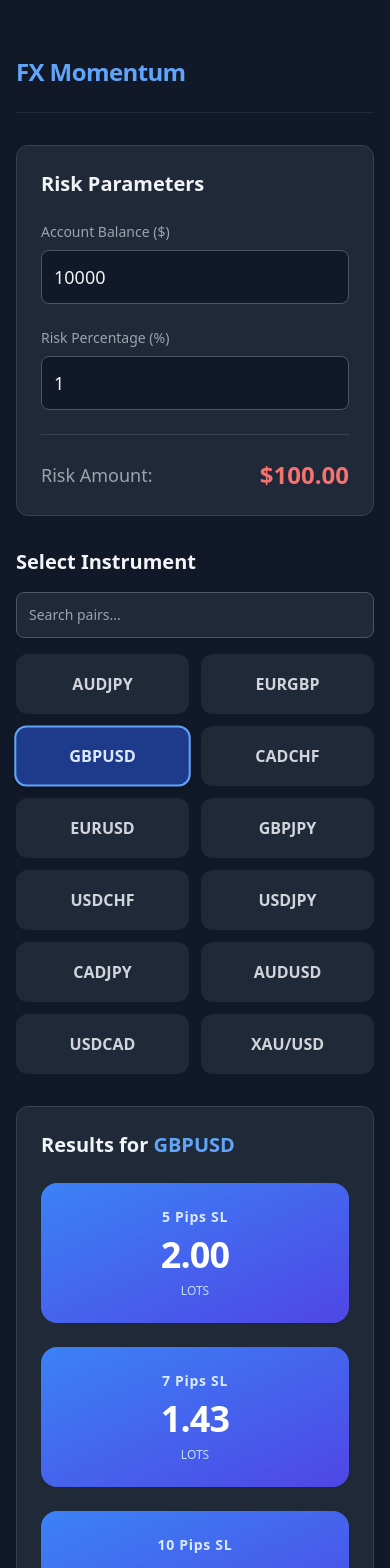
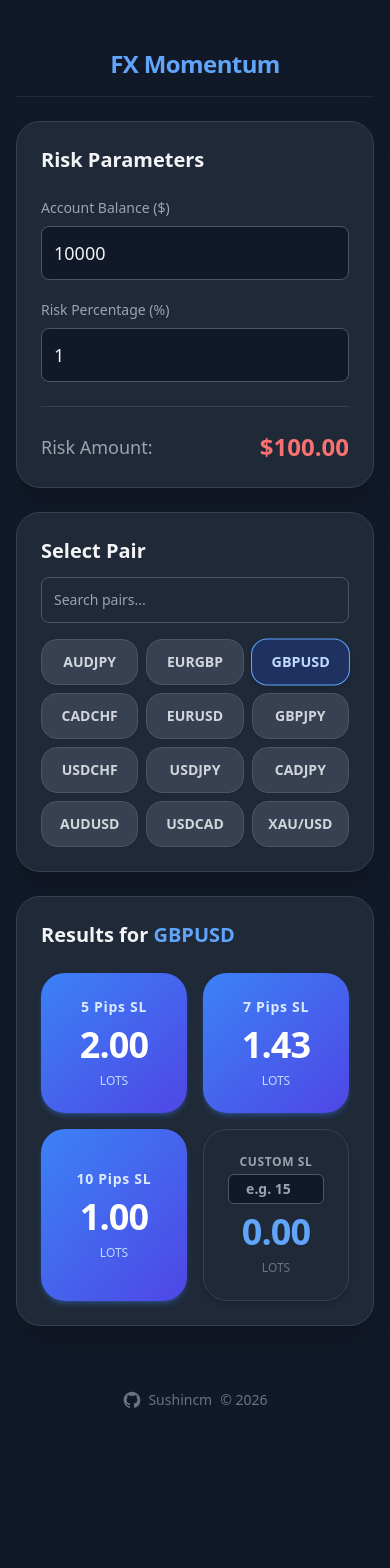
Before and after one commit to Sushincm/forex-pip-calculator, a React (Vite) app: page / in a window 390 px wide. Shown: the top 1568 px of the page. After the commit the page ends 1442 px from the top, so only its background shows below. Built offline with nearby package versions, Linux system fonts and the light colour scheme.

Commit message:
custom pip input added, and ui changed to similiar to mobile appliction

```diff
--- a/src/App.jsx
+++ b/src/App.jsx
@@ -14,6 +14,10 @@ function App() {
     return saved !== null ? Number(saved) : 1.0;
   });
   const [activePair, setActivePair] = useState('GBPUSD');
+  const [customPips, setCustomPips] = useState(() => {
+    const saved = localStorage.getItem('customPips');
+    return saved !== null ? JSON.parse(saved) : {};
+  });
 
   // Save to local storage when values change
   useEffect(() => {
@@ -24,12 +28,18 @@ function App() {
     localStorage.setItem('riskPercentage', riskPercentage);
   }, [riskPercentage]);
 
+  useEffect(() => {
+    localStorage.setItem('customPips', JSON.stringify(customPips));
+  }, [customPips]);
+
   return (
     <div className="min-h-screen transition-colors duration-200 bg-gray-50 dark:bg-gray-900 text-gray-900 dark:text-gray-100 font-sans">
-      <div className="max-w-4xl mx-auto px-4 py-8">
-        <Header />
+      <div className="max-w-[480px] mx-auto px-4 py-8">
+        <div className="animate-fade-in-up delay-100">
+          <Header />
+        </div>
 
-        <main className="space-y-8 animate-fade-in-up">
+        <main className="space-y-6 mt-6">
           <RiskSettings
             accountBalance={accountBalance}
             setAccountBalance={setAccountBalance}
@@ -46,6 +56,8 @@ function App() {
             accountBalance={accountBalance}
             riskPercentage={riskPercentage}
             activePair={activePair}
+            customPips={customPips}
+            setCustomPips={setCustomPips}
           />
         </main>
 
--- a/src/Header.jsx
+++ b/src/Header.jsx
@@ -2,7 +2,7 @@ import React from 'react';
 
 export default function Header({ darkMode, toggleDarkMode }) {
   return (
-    <header className="flex justify-between items-center py-6 border-b border-gray-200 dark:border-gray-800 mb-8">
+    <header className="flex justify-center items-center py-4 border-b border-gray-200 dark:border-gray-800">
       <h1 className="text-2xl font-bold tracking-tight text-blue-600 dark:text-blue-400">
         FX Momentum
       </h1>
--- a/src/LotCard.jsx
+++ b/src/LotCard.jsx
@@ -1,15 +1,16 @@
 import React from 'react';
 
-export default function LotCard({ label, lotSize, highlight }) {
+export default function LotCard({ label, lotSize, highlight, className = '' }) {
   const formattedLotSize = Number(lotSize).toFixed(2);
 
   return (
     <div
-      className={`p-6 rounded-2xl flex flex-col items-center justify-center transition-transform hover:scale-105 shadow-sm
+      className={`p-6 rounded-3xl flex flex-col items-center justify-center transition-transform hover:scale-105 shadow-md
         ${highlight
-          ? 'bg-gradient-to-br from-blue-500 to-indigo-600 text-white shadow-lg'
+          ? 'bg-gradient-to-br from-blue-500 to-indigo-600 text-white shadow-lg shadow-blue-500/30'
           : 'bg-white dark:bg-gray-800 text-gray-800 dark:text-gray-100 border border-gray-100 dark:border-gray-700'
         }
+        ${className}
       `}
     >
       <span className={`text-sm font-semibold tracking-wider mb-2 ${highlight ? 'text-blue-100' : 'text-gray-500 dark:text-gray-400'}`}>
--- a/src/PairGrid.jsx
+++ b/src/PairGrid.jsx
@@ -14,12 +14,12 @@ export default function PairGrid({ activePair, setActivePair }) {
   });
 
   return (
-    <div className="mb-8">
-      <div className="flex flex-col sm:flex-row sm:justify-between sm:items-center mb-4 gap-4">
+    <div className="mb-6 animate-fade-in-up delay-300 bg-white dark:bg-gray-800 rounded-3xl p-6 shadow-xl border border-gray-100 dark:border-gray-700">
+      <div className="flex flex-col mb-4 gap-3">
         <h2 className="text-xl font-semibold text-gray-800 dark:text-gray-100">
-          Select Instrument
+          Select Pair
         </h2>
-        <div className="relative w-full sm:w-64">
+        <div className="relative w-full">
           <input
             type="text"
             placeholder="Search pairs..."
@@ -31,19 +31,19 @@ export default function PairGrid({ activePair, setActivePair }) {
       </div>
 
       {filteredPairs.length === 0 ? (
-        <div className="text-center py-8 text-gray-500 dark:text-gray-400 bg-white dark:bg-gray-800 rounded-xl border border-gray-100 dark:border-gray-700 shadow-sm">
+        <div className="text-center py-6 text-gray-500 dark:text-gray-400 bg-gray-50 dark:bg-gray-900 rounded-xl shadow-inner">
           No pairs found matching "{searchTerm}"
         </div>
       ) : (
-        <div className="grid grid-cols-2 sm:grid-cols-3 md:grid-cols-4 gap-3">
+        <div className="grid grid-cols-3 gap-2">
           {filteredPairs.map(pair => (
             <button
               key={pair}
               onClick={() => setActivePair(pair)}
-              className={`p-4 rounded-xl font-bold transition-all duration-200 border-2 ${
+              className={`p-3 rounded-2xl font-bold transition-all duration-200 border text-sm ${
                 activePair === pair
-                  ? 'border-blue-500 bg-blue-50 text-blue-700 dark:bg-blue-900 dark:border-blue-400 dark:text-blue-100 shadow-md transform scale-[1.02]'
-                  : 'border-transparent bg-white dark:bg-gray-800 text-gray-600 dark:text-gray-300 hover:border-gray-300 dark:hover:border-gray-600 shadow-sm'
+                  ? 'border-blue-500 bg-blue-50 text-blue-700 dark:bg-blue-900/50 dark:border-blue-400 dark:text-blue-200 shadow-md transform scale-[1.02]'
+                  : 'border-gray-200 bg-gray-50 dark:bg-gray-700 dark:border-gray-600 text-gray-600 dark:text-gray-300 hover:border-gray-300 dark:hover:border-gray-500 shadow-sm'
               }`}
             >
               {pair === 'GOLDUSD' ? 'XAU/USD' : pair}
--- a/src/ResultsPanel.jsx
+++ b/src/ResultsPanel.jsx
@@ -6,6 +6,8 @@ export default function ResultsPanel({
   accountBalance,
   riskPercentage,
   activePair,
+  customPips,
+  setCustomPips,
 }) {
   // Total risk amount
   const riskAmount = accountBalance * (riskPercentage / 100);
@@ -22,8 +24,19 @@ export default function ResultsPanel({
 
   const isGold = activePair === "GOLDUSD";
 
+  const handleCustomPipsChange = (e) => {
+    const val = e.target.value;
+    setCustomPips((prev) => ({
+      ...prev,
+      [activePair]: val ? Number(val) : "",
+    }));
+  };
+
+  const currentCustomPip = customPips[activePair] || "";
+  const customLotSize = currentCustomPip ? calculateLotSize(currentCustomPip) : 0;
+
   return (
-    <div className="bg-white dark:bg-gray-800 rounded-xl p-6 shadow-sm border border-gray-100 dark:border-gray-700">
+    <div className="bg-white dark:bg-gray-800 rounded-3xl p-6 shadow-xl border border-gray-100 dark:border-gray-700 animate-fade-in-up delay-[400ms]">
       <h2 className="text-xl font-semibold mb-6 text-gray-800 dark:text-gray-100">
         Results for{" "}
         <span className="text-blue-600 dark:text-blue-400 font-bold">
@@ -32,13 +45,36 @@ export default function ResultsPanel({
       </h2>
 
       {isGold ? (
-        <div className="grid grid-cols-1 md:grid-cols-2 gap-6 items-center">
+        <div className="grid grid-cols-1 md:grid-cols-2 gap-4 items-center">
           <LotCard
             label="300 Points SL (30 Pips)"
             lotSize={calculateLotSize(30)}
             highlight={true}
           />
-          <div className="text-gray-500 dark:text-gray-400 p-4 bg-yellow-50 dark:bg-yellow-900/20 rounded-xl border border-yellow-200 dark:border-yellow-700/50">
+          {/* Custom Pips Card */}
+          <div className="p-6 rounded-3xl flex flex-col items-center justify-center transition-transform hover:scale-105 shadow-md bg-white dark:bg-gray-800 text-gray-800 dark:text-gray-100 border border-gray-100 dark:border-gray-700">
+            <div className="flex flex-col items-center w-full mb-2">
+              <label className="text-xs font-semibold tracking-wider text-gray-500 dark:text-gray-400 mb-1 uppercase">
+                Custom SL
+              </label>
+              <input
+                type="number"
+                value={currentCustomPip}
+                onChange={handleCustomPipsChange}
+                placeholder="e.g. 15"
+                step="0.1"
+                min="0"
+                className="w-24 text-center text-sm font-bold p-1 rounded-md border border-gray-300 dark:border-gray-600 bg-gray-50 dark:bg-gray-900 focus:ring-2 focus:ring-blue-500 outline-none transition text-gray-900 dark:text-gray-100"
+              />
+            </div>
+            <span className="text-4xl font-extrabold tracking-tight text-blue-600 dark:text-blue-400">
+              {Number(customLotSize).toFixed(2)}
+            </span>
+            <span className="mt-2 text-xs font-medium uppercase text-gray-400 dark:text-gray-500">
+              Lots
+            </span>
+          </div>
+          <div className="text-gray-500 dark:text-gray-400 p-4 bg-yellow-50 dark:bg-yellow-900/20 rounded-2xl border border-yellow-200 dark:border-yellow-700/50 md:col-span-2">
             <p className="font-medium text-yellow-800 dark:text-yellow-600">
               Note for Gold (XAU/USD):
             </p>
@@ -49,7 +85,7 @@ export default function ResultsPanel({
           </div>
         </div>
       ) : (
-        <div className="grid grid-cols-1 sm:grid-cols-3 gap-6">
+        <div className="grid grid-cols-2 gap-4">
           <LotCard
             label="5 Pips SL"
             lotSize={calculateLotSize(5)}
@@ -65,6 +101,30 @@ export default function ResultsPanel({
             lotSize={calculateLotSize(10)}
             highlight={true}
           />
+
+          {/* Custom Pips Card */}
+          <div className="p-6 rounded-3xl flex flex-col items-center justify-center transition-transform hover:scale-105 shadow-md bg-white dark:bg-gray-800 text-gray-800 dark:text-gray-100 border border-gray-100 dark:border-gray-700">
+            <div className="flex flex-col items-center w-full mb-2">
+              <label className="text-xs font-semibold tracking-wider text-gray-500 dark:text-gray-400 mb-1 uppercase">
+                Custom SL
+              </label>
+              <input
+                type="number"
+                value={currentCustomPip}
+                onChange={handleCustomPipsChange}
+                placeholder="e.g. 15"
+                step="0.1"
+                min="0"
+                className="w-24 text-center text-sm font-bold p-1 rounded-md border border-gray-300 dark:border-gray-600 bg-gray-50 dark:bg-gray-900 focus:ring-2 focus:ring-blue-500 outline-none transition text-gray-900 dark:text-gray-100"
+              />
+            </div>
+            <span className="text-4xl font-extrabold tracking-tight text-blue-600 dark:text-blue-400">
+              {Number(customLotSize).toFixed(2)}
+            </span>
+            <span className="mt-2 text-xs font-medium uppercase text-gray-400 dark:text-gray-500">
+              Lots
+            </span>
+          </div>
         </div>
       )}
     </div>
--- a/src/RiskSettings.jsx
+++ b/src/RiskSettings.jsx
@@ -4,11 +4,11 @@ export default function RiskSettings({ accountBalance, setAccountBalance, riskPe
   const riskAmount = (accountBalance * (riskPercentage / 100)).toFixed(2);
 
   return (
-    <div className="bg-white dark:bg-gray-800 rounded-xl p-6 shadow-sm border border-gray-100 dark:border-gray-700 mb-8">
+    <div className="bg-white dark:bg-gray-800 rounded-3xl p-6 shadow-xl border border-gray-100 dark:border-gray-700 animate-fade-in-up delay-200">
       <h2 className="text-xl font-semibold mb-6 text-gray-800 dark:text-gray-100">
         Risk Parameters
       </h2>
-      <div className="grid grid-cols-1 md:grid-cols-2 gap-6">
+      <div className="grid grid-cols-1 gap-5">
         <div>
           <label className="block text-sm font-medium text-gray-600 dark:text-gray-400 mb-2">
             Account Balance ($)
--- a/src/index.css
+++ b/src/index.css
@@ -10,3 +10,14 @@
     @apply bg-gray-900 text-gray-100;
   }
 }
+
+@layer utilities {
+  .animate-fade-in-up {
+    animation: fadeInUp 0.5s ease-out both;
+  }
+  .delay-100 { animation-delay: 100ms; }
+  .delay-200 { animation-delay: 200ms; }
+  .delay-300 { animation-delay: 300ms; }
+  .delay-400 { animation-delay: 400ms; }
+  .delay-500 { animation-delay: 500ms; }
+}
```
